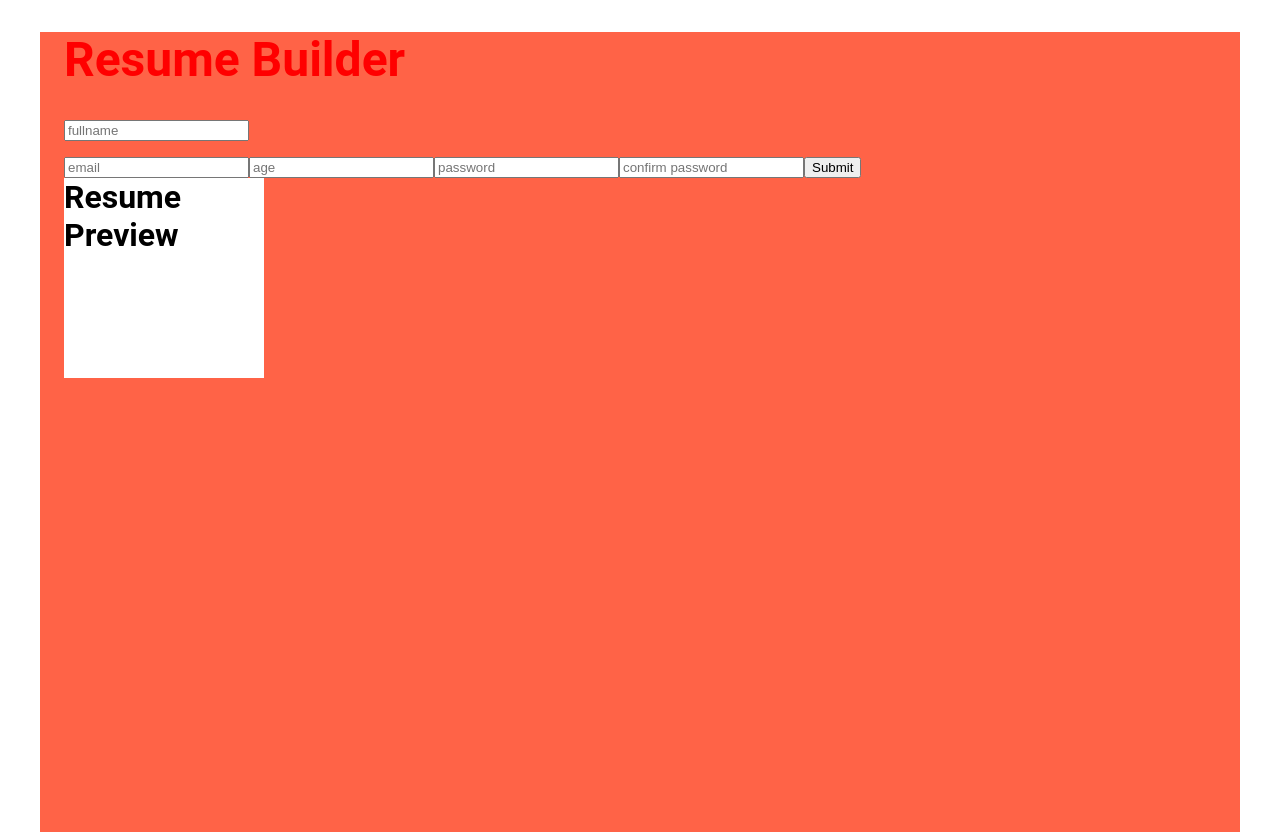
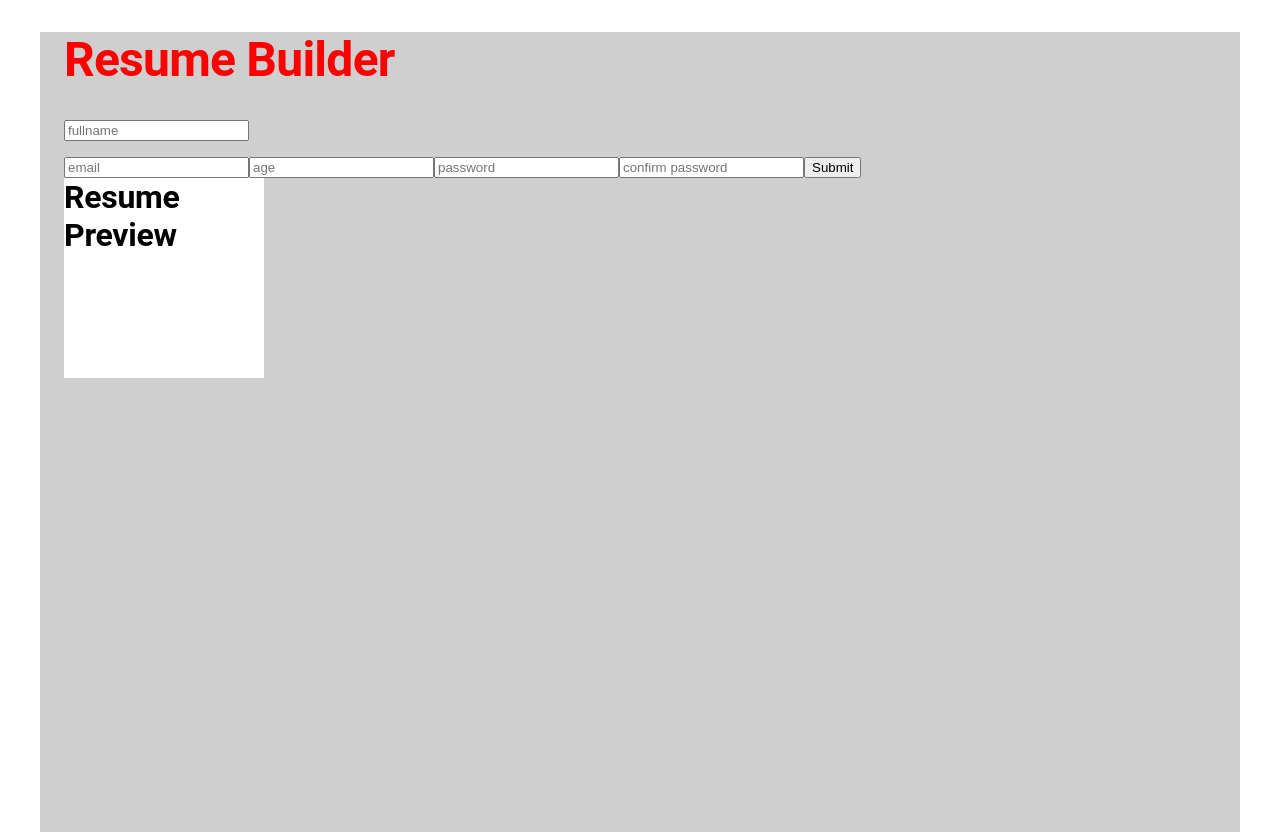
Before and after one commit to bishwobista/resume-builder, a React (Vite) app: page / in a window 1280 px wide. Built offline with nearby package versions, Linux system fonts and the light colour scheme.

Commit message:
add : mui

```diff
--- a/src/App.tsx
+++ b/src/App.tsx
@@ -7,7 +7,7 @@ function App() {
 
   return (
     <>
-    <Container sx={{bgcolor:'tomato', height: '100vh', ":hover" : { bgcolor: "darkblue"}}}>
+    <Container sx={{bgcolor:'#cfcfcf', height: '100vh', ":hover" : { bgcolor: "#efefef"}}}>
     <Typography variant="h1" sx={{my: 4, textalign: 'center', color: "primary.main"}}>
       Resume Builder
     </Typography>
--- a/src/main.tsx
+++ b/src/main.tsx
@@ -14,7 +14,7 @@ const myTheme = createTheme({
 
   },
   typography: {
-    fontFamily: 'Roboto',
+    // fontFamily: 'Roboto',
     h1: {
       fontSize: '3rem',
       fontWeight: 700,
```
